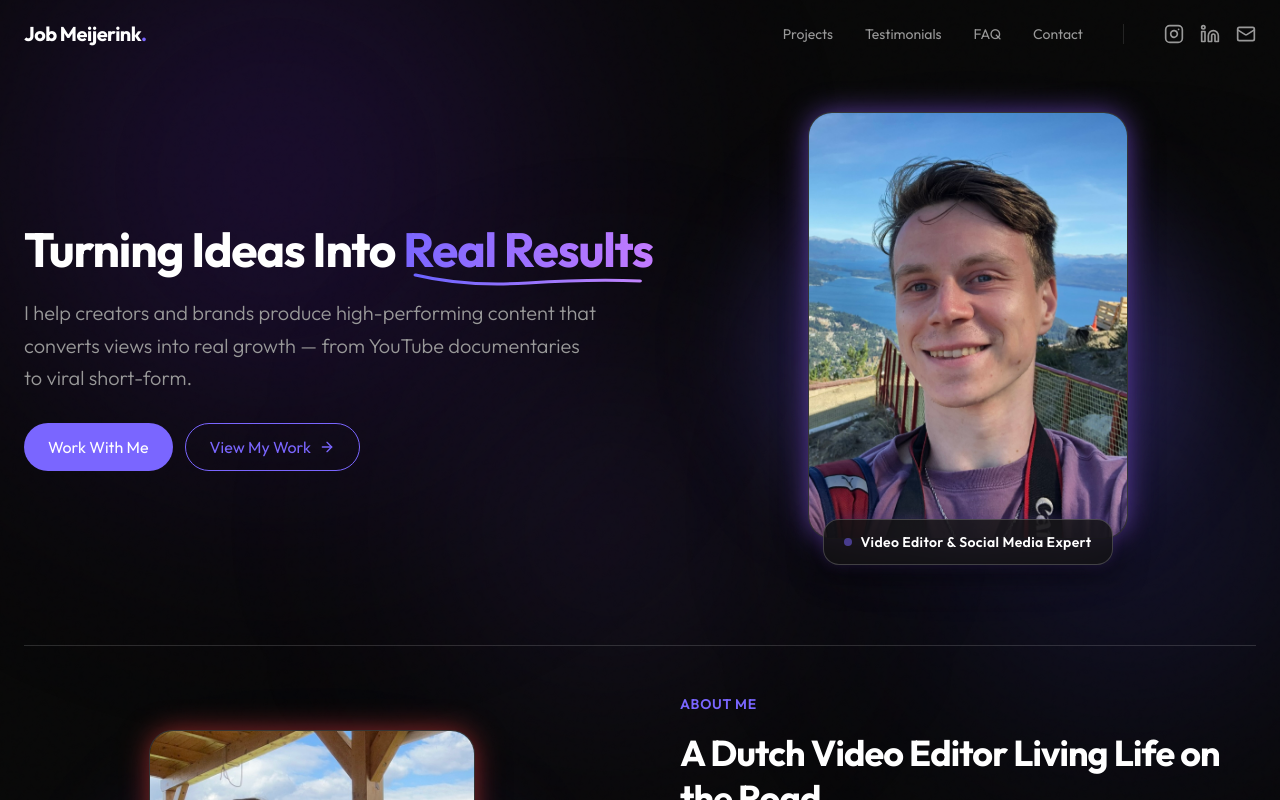
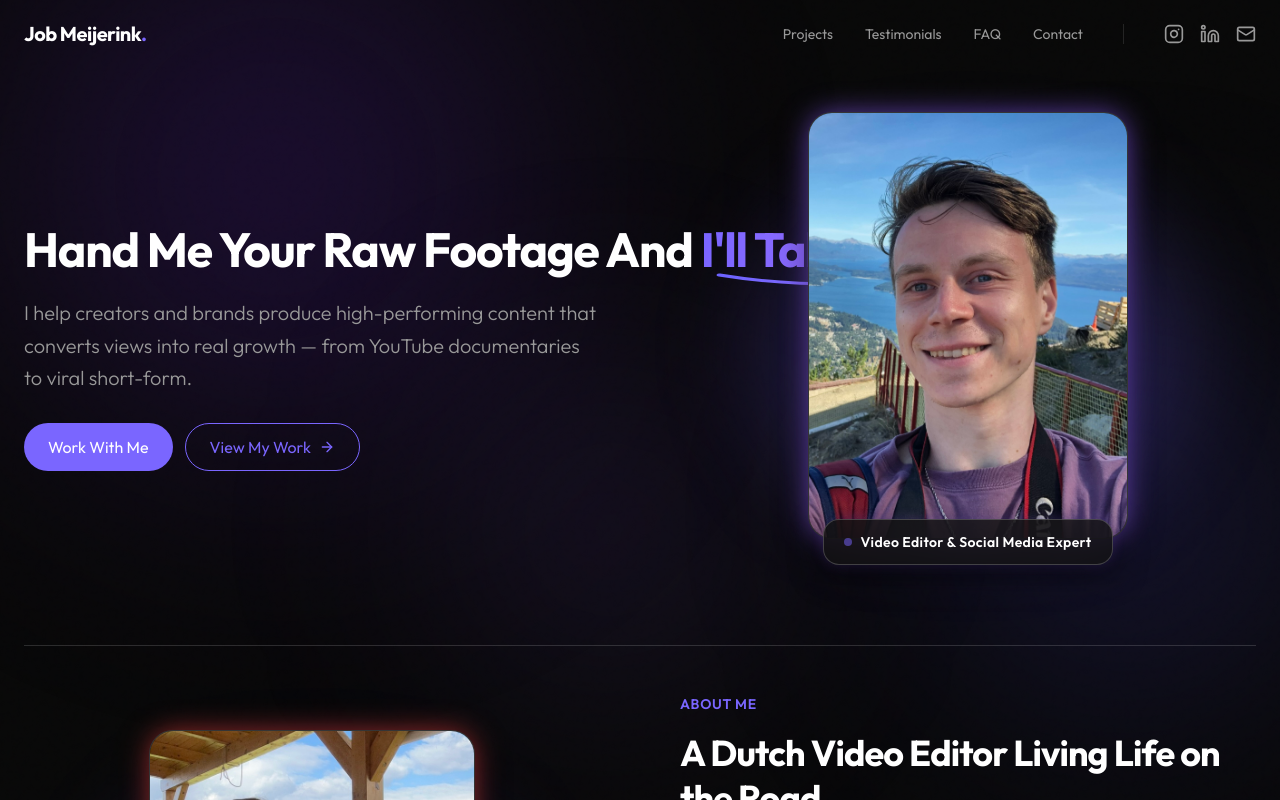
Before and after one commit to JobMeijerink/Portfolio, a React (Vite) app: page / in a window 1280 px wide. Shown: the top 800 px of the page. Built offline with nearby package versions, Linux system fonts and the light colour scheme.

Commit message:
Update home.tsx

```diff
--- a/src/pages/home.tsx
+++ b/src/pages/home.tsx
@@ -34,9 +34,9 @@ export default function Home() {
               <div>
                 <FadeIn delay={0.2}>
                   <h1 className="text-[6.5vw] sm:text-3xl lg:text-4xl xl:text-5xl font-bold tracking-tight text-white mb-5 leading-[1.15] whitespace-nowrap">
-                    Turning Ideas Into{' '}
+                    Hand Me Your Raw Footage And {' '}
                     <span className="text-transparent bg-clip-text bg-gradient-to-r from-primary to-purple-400 relative inline-block">
-                      Real Results
+                      I'll Take Care Of It
                       <svg
                         className="absolute -bottom-3 left-0 w-full overflow-visible"
                         height="16"
```
